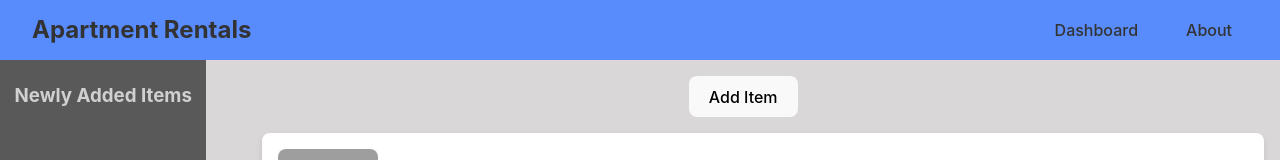
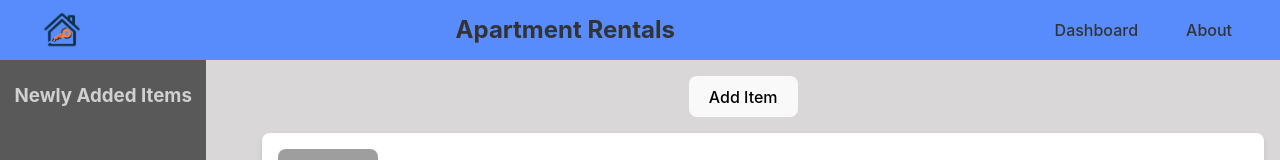
Before and after one commit to dieegoolimaa/airbnb-react-project, a React (Vite) app: page / in a window 1280 px wide. Shown: the top 160 px of the page. Built offline with nearby package versions, Linux system fonts and the light colour scheme; grey boxes are pictures that could not be loaded.

Commit message:
add logo

```diff
--- a/src/components/Navbar.jsx
+++ b/src/components/Navbar.jsx
@@ -1,11 +1,14 @@
-
-import { Link } from 'react-router-dom';
-import styles from './Navbar.module.css'; // Make sure to use the correct path
+import { Link } from "react-router-dom";
+import styles from "./Navbar.module.css";
+import logo from "./image/LOGOSITE.png";
 
 function Navbar() {
   return (
     <nav className={styles.navbar}>
-      <Link to="/" className={styles.appName}>Apartment Rentals</Link>
+      <img src={logo} alt="Logo" style={{ width: "60px" }} />
+      <Link to="/" className={styles.appName}>
+        Apartment Rentals
+      </Link>
       <div className={styles.navigationLinks}>
         <Link to="/">Dashboard</Link>
         <Link to="/about">About</Link>
```
Also changed, not shown: src/components/image/LOGOSITE.png (added).
